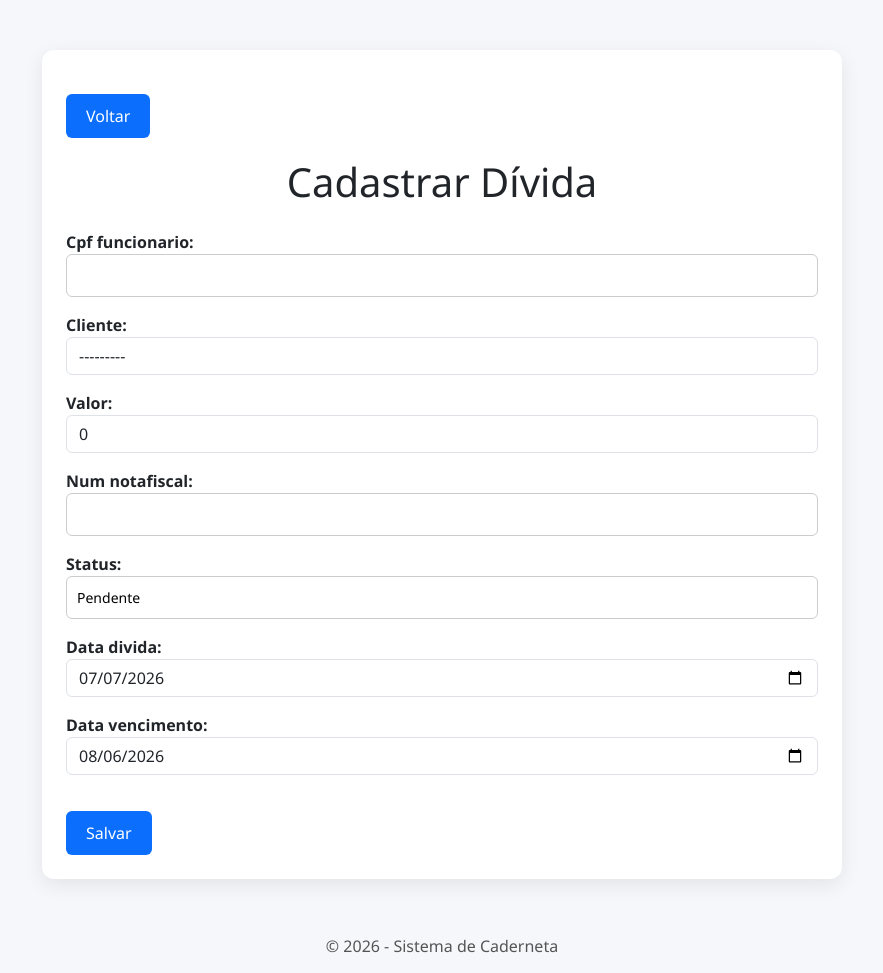
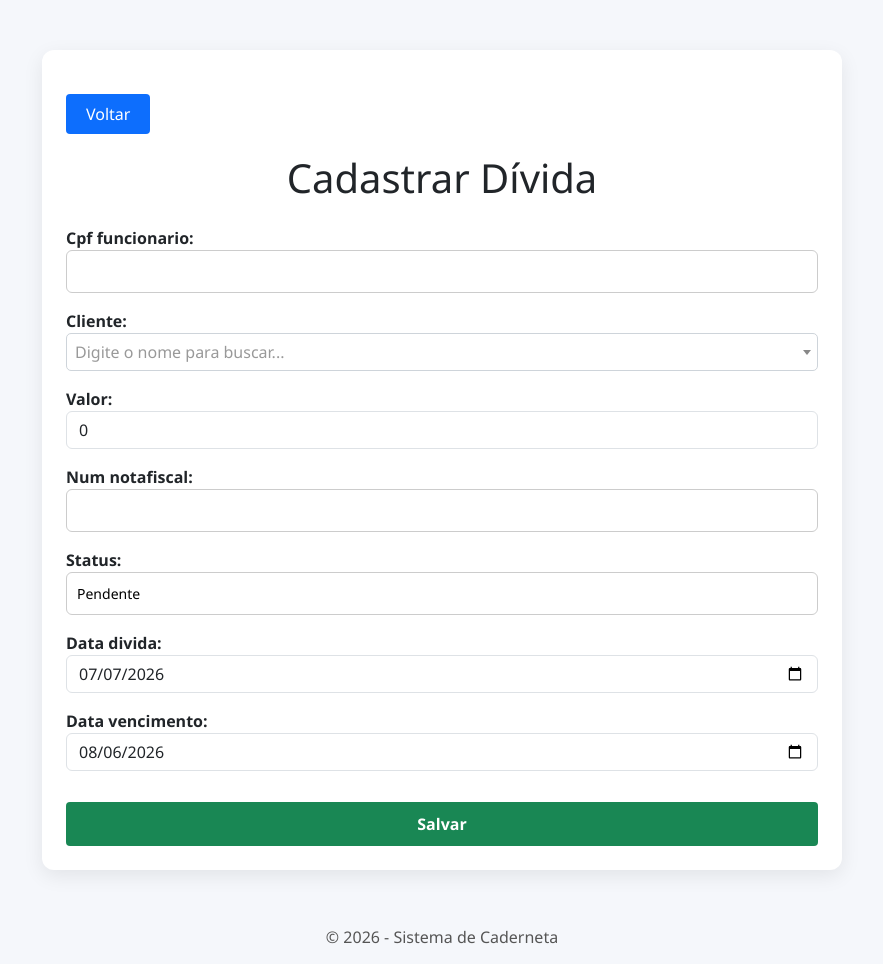
Before and after one commit to expeditofranca/ProjetoEngenharia1, a Django app: page /api/dividas/cadastrar/ in a window 1280 px wide. Shown: the part 112-1085 px from the top of the page, without its empty margins (198-1081 px from the left). After the commit the page ends 1056 px from the top, so only its background shows below. Run offline with Django 5.2, Linux system fonts and the light colour scheme; data that the repository does not hold is empty; some libraries are stand-ins or nearby versions.

Commit message:
Update cadastrar_divida.html

```diff
--- a/antiveaco/templates/divida/cadastrar_divida.html
+++ b/antiveaco/templates/divida/cadastrar_divida.html
@@ -3,21 +3,60 @@
 
 {% block content %}
   <link rel="stylesheet" href="{% static 'css/divida/cadastrar_divida.css' %}?v=1">
+
+  <link href="https://cdn.jsdelivr.net/npm/select2@4.1.0-rc.0/dist/css/select2.min.css" rel="stylesheet" />
+
+  <style>
+      .select2-container .select2-selection--single {
+          height: 38px !important;
+          border: 1px solid #ced4da !important;
+          border-radius: 5px !important;
+          display: flex !important;
+          align-items: center !important;
+      }
+      .select2-container--default .select2-selection--single .select2-selection__arrow {
+          height: 36px !important;
+      }
+      .select2-container--default .select2-selection--single .select2-selection__rendered {
+          color: #495057 !important;
+          line-height: normal !important;
+      }
+  </style>
+
   <div class="container">
-    <form action="{% url 'index_divida' %}" method="get" style="margin-bottom: 20px;">
-        <button type="submit" class="btn-submit">Voltar</button>
-    </form>
+
+    <button type="button" onclick="window.history.back()" class="btn btn-primary" style="margin-bottom: 20px; width: auto; padding: 8px 20px; border: none; border-radius: 4px; cursor: pointer;">Voltar</button>
 
     <h1>Cadastrar Dívida</h1>
 
     <form method="post" action="{% url 'cadastrar_divida' %}">
       {% csrf_token %}
+
       {{ form.as_p }}
-      <button type="submit">Salvar</button>
+
+      <button type="submit" class="btn btn-success" style="margin-top: 15px; width: 100%; padding: 10px; font-weight: bold; border-radius: 4px; border: none;">Salvar</button>
     </form>
 
     {% if mensagem %}
-      <p style="color:green; margin-top:15px;">{{ mensagem }}</p>
+      <p style="color:green; margin-top:15px; font-weight: bold;">{{ mensagem }}</p>
     {% endif %}
   </div>
+
+  <script src="https://code.jquery.com/jquery-3.6.0.min.js"></script>
+  <script src="https://cdn.jsdelivr.net/npm/select2@4.1.0-rc.0/dist/js/select2.min.js"></script>
+
+  <script>
+      $(document).ready(function() {
+          // Aplica o Select2 no campo de cliente gerado pelo form.as_p (id_cliente)
+          $('#id_cliente').select2({
+              width: '100%',
+              placeholder: "Digite o nome para buscar...",
+              language: {
+                  noResults: function () {
+                      return "Cliente não encontrado";
+                  }
+              }
+          });
+      });
+  </script>
 {% endblock %}
```
